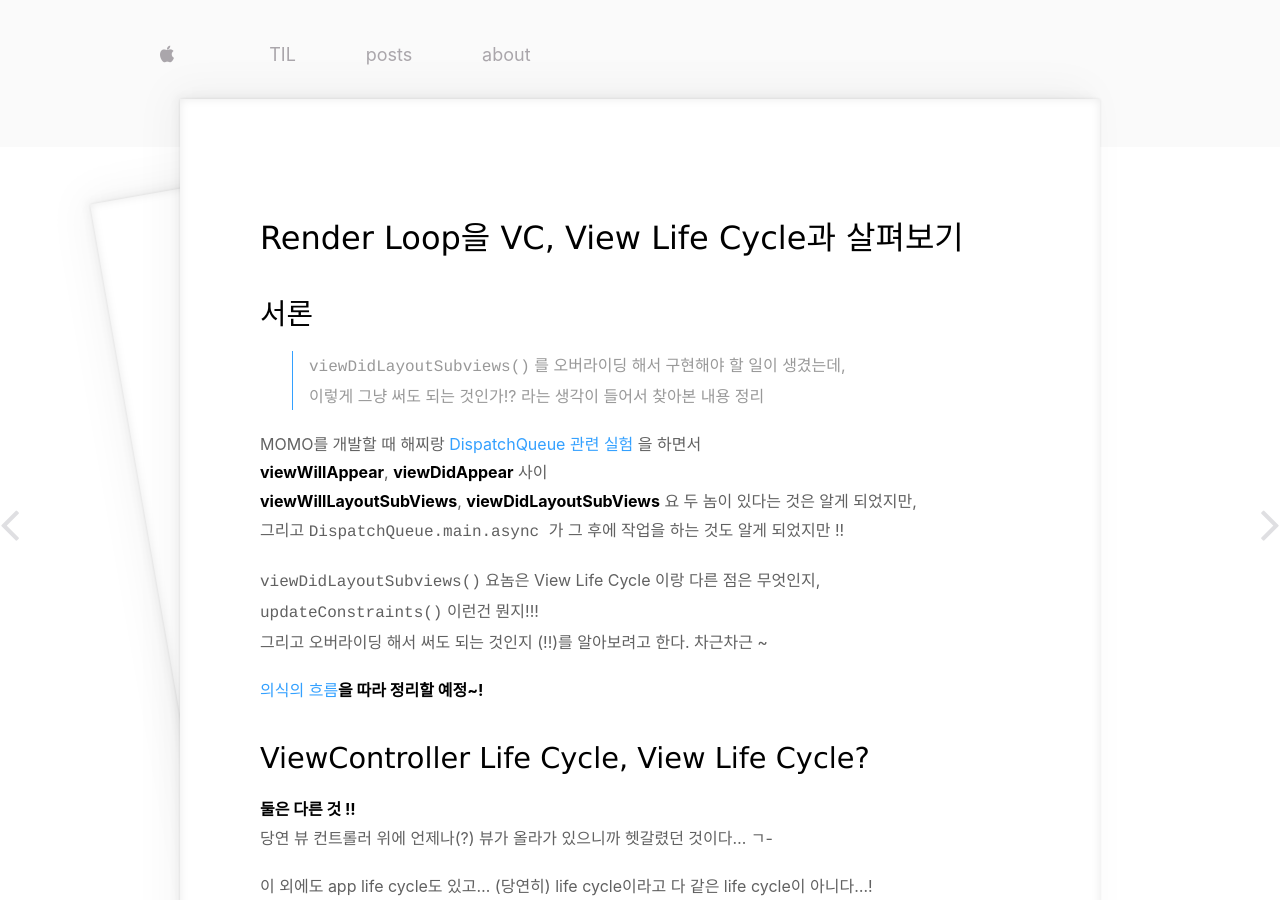
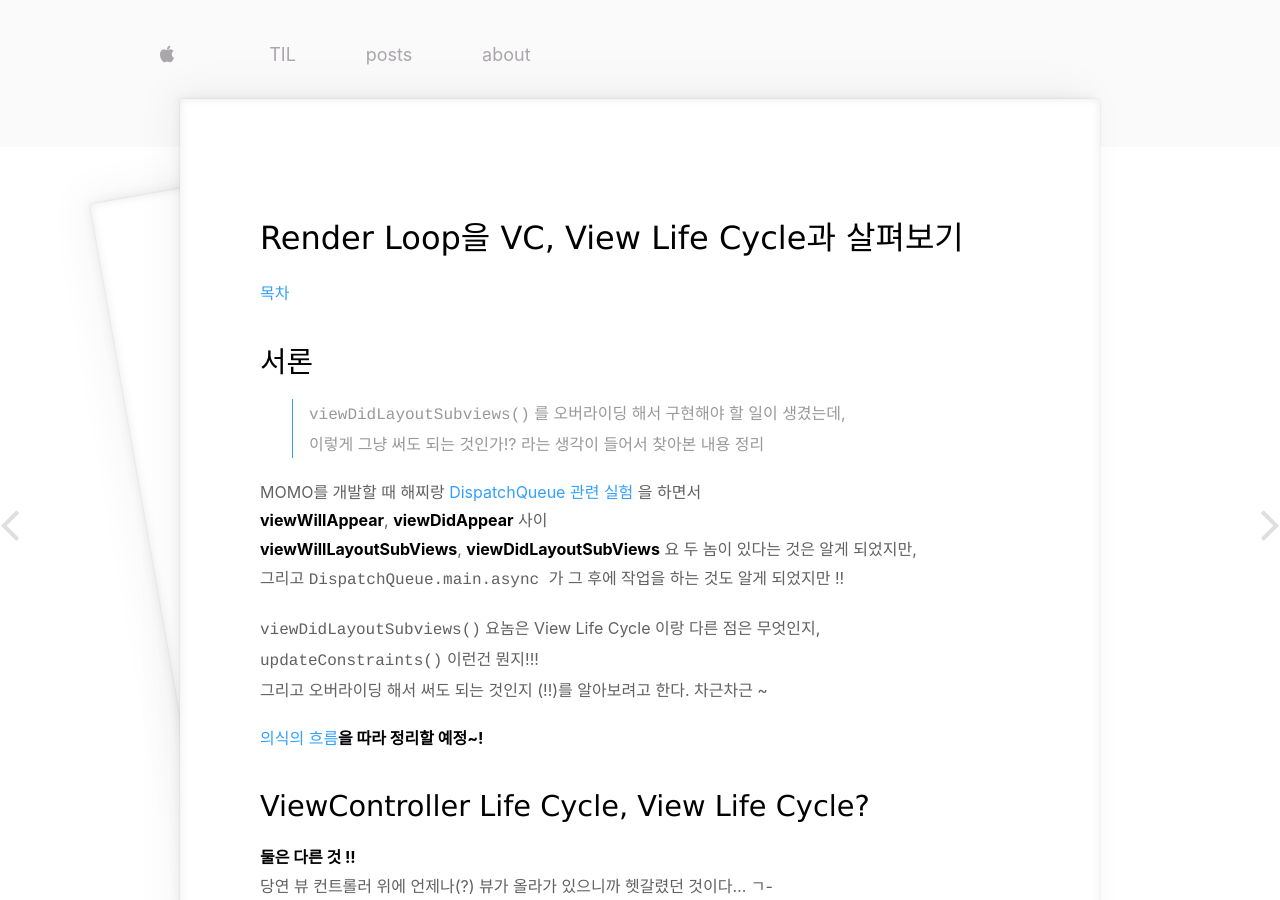
Before and after one commit to jeongchoyi/jeongchoyi.github.io, a Jekyll site: the page built from _posts/ios/2021-06-09-view-viewcontroller-layout-cycle-with-render-loop.md, in a window 1280 px wide and 900 px high. Built offline with Jekyll 4.4.1, drawn with Linux system fonts in a browser that asks for light colours; some web fonts are replaced.

Commit message:
update post

```diff
--- a/_posts/ios/2021-06-09-view-viewcontroller-layout-cycle-with-render-loop.md
+++ b/_posts/ios/2021-06-09-view-viewcontroller-layout-cycle-with-render-loop.md
@@ -8,6 +8,8 @@ excerpt: ""
 ---
 
 # Render Loop을 VC, View Life Cycle과 살펴보기
+
+[목차](https://iamcho2.github.io/2021/06/08/master-of-ios-life-cycle)
 
 ## 서론
 
```
